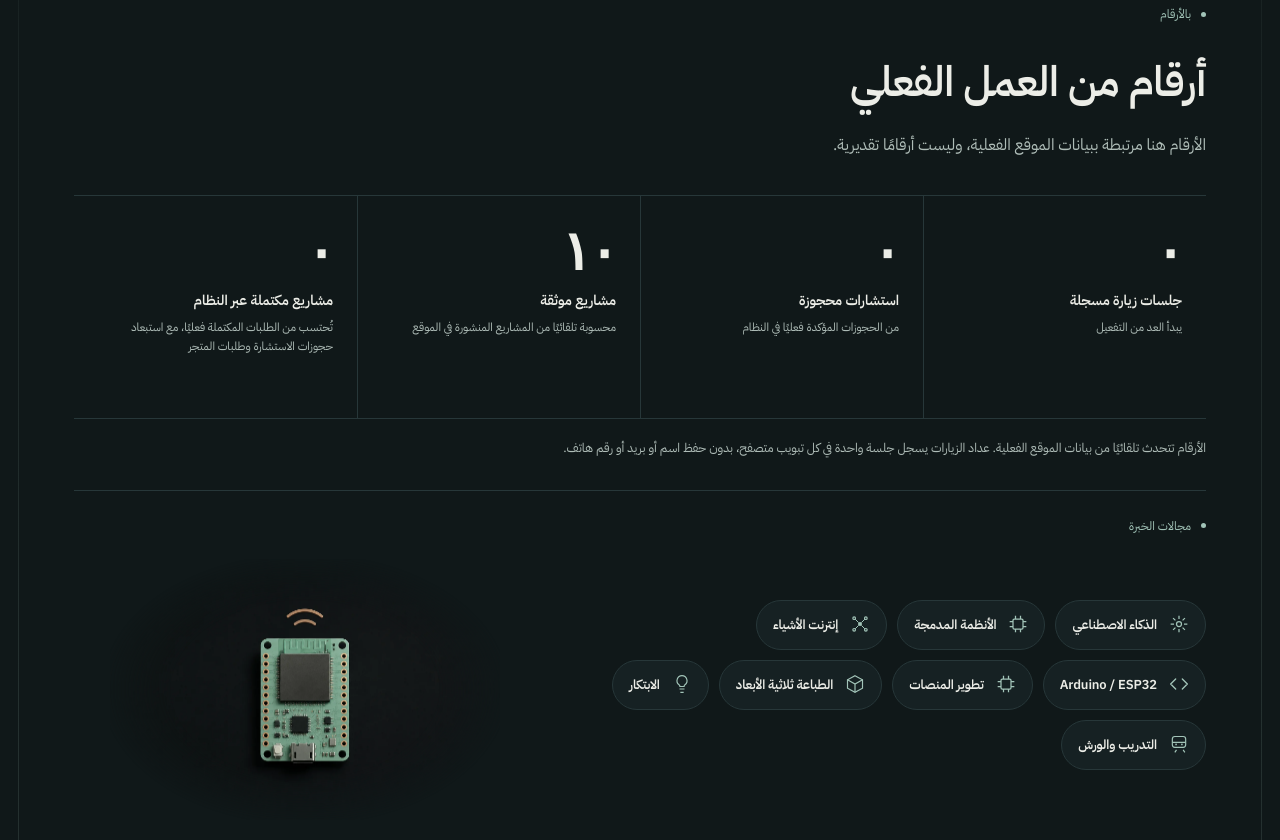
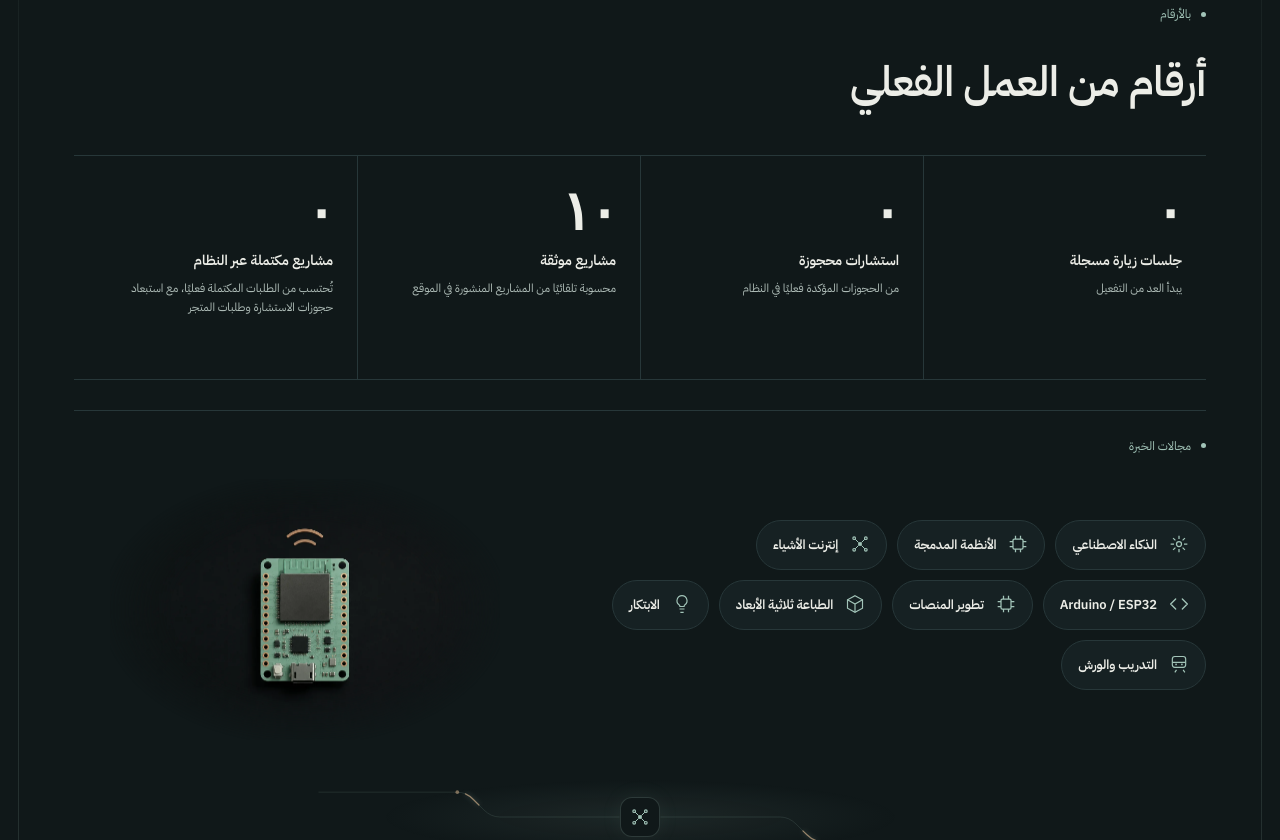
Before and after one commit to Swiitchom/SWITCH-WEBSITE, a website: page public/index.html in a window 1280 px wide. Shown: the part 1474-2314 px from the top of the page. Drawn offline with Linux system fonts and the light colour scheme; no server answers.

Commit message:
Simplify stats copy and remove explanatory claims

```diff
--- a/public/index.html
+++ b/public/index.html
@@ -142,7 +142,6 @@
         <div>
           <div class="eyebrow" data-layout-ar="بالأرقام" data-layout-en="By the numbers">بالأرقام</div>
           <h2 id="liveStatsTitle" data-layout-ar="أرقام من العمل الفعلي" data-layout-en="Numbers from real work">أرقام من العمل الفعلي</h2>
-          <p data-layout-ar="الأرقام هنا مرتبطة ببيانات الموقع الفعلية، وليست أرقامًا تقديرية." data-layout-en="These figures are connected to live site data, not estimates.">الأرقام هنا مرتبطة ببيانات الموقع الفعلية، وليست أرقامًا تقديرية.</p>
         </div>
       </div>
       <div class="live-stats-grid">
@@ -168,7 +167,6 @@
           <small data-layout-ar="تُحتسب من الطلبات المكتملة فعليًا، مع استبعاد حجوزات الاستشارة وطلبات المتجر" data-layout-en="Counted from completed requests, excluding consultation bookings and store orders">تُحتسب من الطلبات المكتملة فعليًا، مع استبعاد حجوزات الاستشارة وطلبات المتجر</small>
         </article>
       </div>
-      <p class="live-stats-note" data-layout-ar="الأرقام تتحدث تلقائيًا من بيانات الموقع الفعلية. عداد الزيارات يسجل جلسة واحدة في كل تبويب متصفح، بدون حفظ اسم أو بريد أو رقم هاتف." data-layout-en="Figures update automatically from live site data. The visit counter records one session per browser tab and stores no name, email, or phone number."><strong>الأرقام تتحدث تلقائيًا</strong> من بيانات الموقع الفعلية. عداد الزيارات يسجل جلسة واحدة في كل تبويب متصفح، بدون حفظ اسم أو بريد أو رقم هاتف.</p>
     </div>
   </div>
 </section>
@@ -388,7 +386,7 @@
 <dialog id="quickProjectDialog" aria-labelledby="quickProjectTitle"><div class="quick-dialog-head"><h2 id="quickProjectTitle" data-layout-ar="لنبدأ تطوير مشروعك" data-layout-en="Let’s develop your project">لنبدأ تطوير مشروعك</h2><button type="button" id="closeQuickProject" aria-label="إغلاق / Close">✕</button></div><div id="quickProjectForm"></div></dialog>
 <script src="assets/projects.js" defer></script>
 <script src="/assets/visit.js?v=1" defer></script>
-<script src="/assets/live-stats.js?v=2" defer></script>
+<script src="/assets/live-stats.js?v=3" defer></script>
 <script src="assets/app.js?v=refined-flow-2" defer></script>
 <script src="assets/forms.js?v=firebase-1" defer></script>
 <script src="assets/quick-project.js" defer></script>
```
